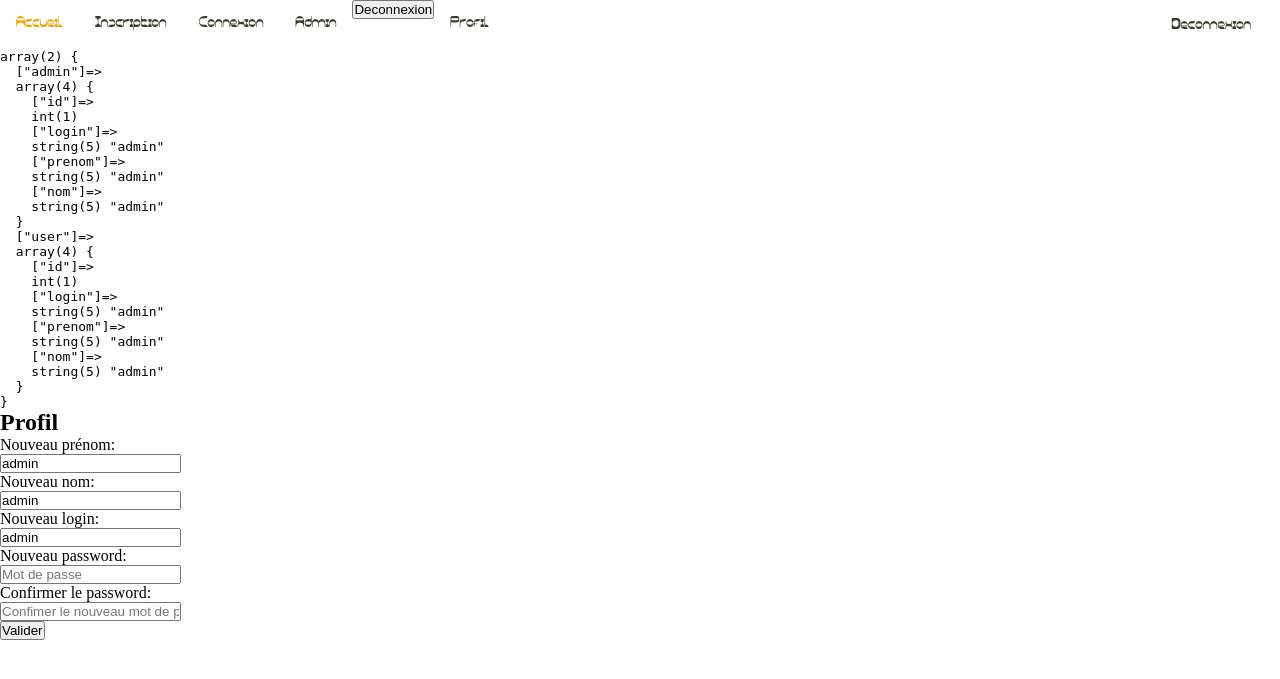
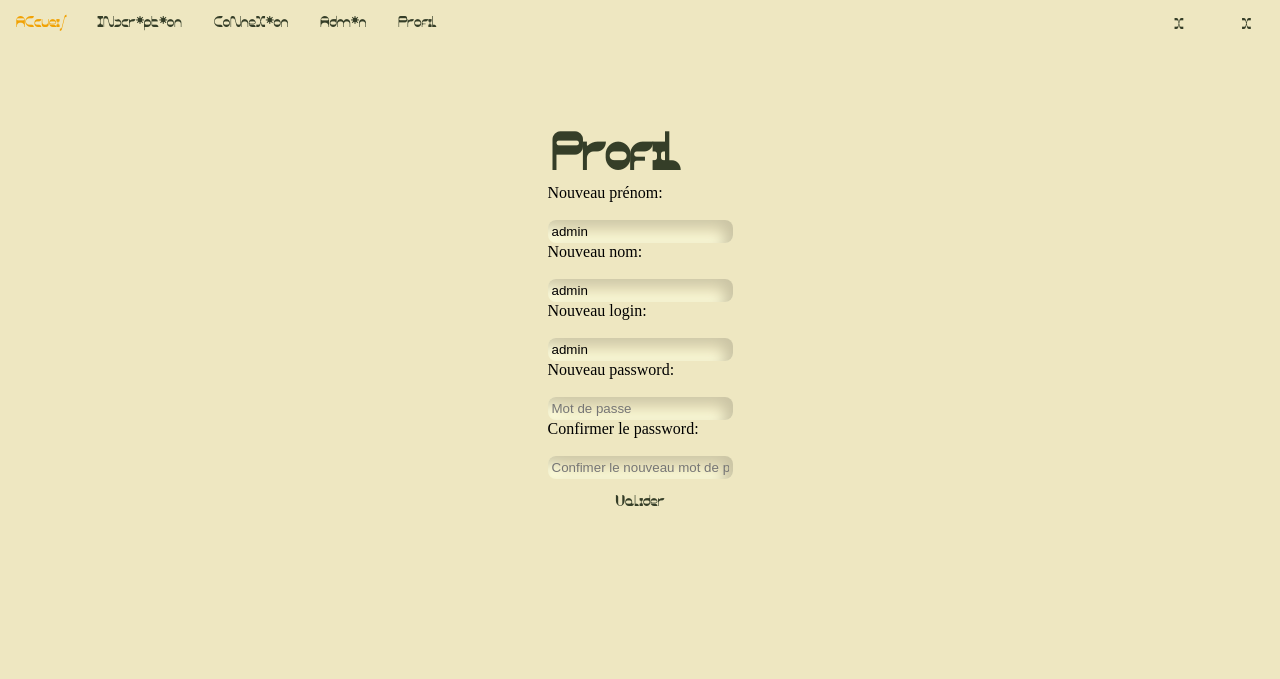
Before and after one commit to laura-scognamiglio/module-connexion, a PHP site: page /profil.php in a window 1280 px wide. Shown: the top 679 px of the page. Run offline with PHP 8.4, Linux system fonts and the light colour scheme; a user stored in the database is signed in; data comes from the database, SQL or seed files in the repository.

Commit message:
style des formulaire terminé

```diff
--- a/inscription.php
+++ b/inscription.php
@@ -69,7 +69,7 @@ if(isset($_POST['name']) && !empty($_POST['name'])
     <main>
     <section class= connect_form>
         <form action="inscription.php" method="post">
-                <h2 class="text-center">Inscription</h2>
+                <h2 class="text-center">INscr*pt*on</h2>
                 <div class="form-group">
                     <input type="name" name="name" class="form-control" placeholder="Prénom" required="required" autocomplete="off">
                 </div>
@@ -86,7 +86,7 @@ if(isset($_POST['name']) && !empty($_POST['name'])
                     <input type="password" name="passwordconfirm" class="form-control" placeholder="Confimer le mot de passe" required="required" autocomplete="off">
                 </div>
                 <div class="form-group">
-                    <button type="submit" name= "submit" class="btn btn-primary btn-block">Inscription</button>
+                    <button type="submit" name= "submit" class="btn btn-primary btn-block">DONE</button>
                 </div>
             </form>
         </div>
--- a/navbar.php
+++ b/navbar.php
@@ -12,19 +12,19 @@
         <nav class= "navbar">
             <form action="index.php" method="post">
             <ul class="navul">
-                <li class="navli"><a href="index.php">Accueil</a></li>
-                <li class="navli"><a href="inscription.php">Inscription</a></li>
-                <li class="navli"><a href="connexion.php">Connexion</a></li>
+                <li class="navli"><a href="index.php">ACcuei/</a></li>
+                <li class="navli"><a href="inscription.php">INscr*pt*on</a></li>
+                <li class="navli"><a href="connexion.php">CoNneX*on</a></li>
                 <!-- <li><a href="profil.php">Profil</a></li> -->
                 <!-- balise php avec la condition de reconnaisance du profil admin -->
                 <?php
                 if (isset($_SESSION['admin'])){
-                    echo ('<li class="navli"><a href="admin.php">Admin</a></li>');
-                    echo ('<li class="navli"><button type="submit" name="deco" class="btn btn-primary btn-block">Deconnexion</button></li>');
+                    echo ('<li class="navli"><a href="admin.php">Adm*n</a></li>');
+                    echo ('<li class="libtndeco"><button type="submit" name="deco" class="btn btn-primary btn-block">X</button></li>');
                 }
                 if(isset($_SESSION['user'])){
-                    echo ('<li class="navli"><a href="profil.php">Profil</a></li>');
-                    echo ('<li class="libtndeco"><button class="btndeco"  type="submit" name="deco"  >Deconnexion</button></li>');
+                    echo ('<li class="navli"><a href="prof*/.php">Profil</a></li>');
+                    echo ('<li class="libtndeco"><button class="btndeco"  type="submit" name="deco"  >X</button></li>');
                 }
                 if(isset($_POST['deco'])){
                     session_destroy();
--- a/profil.php
+++ b/profil.php
@@ -9,7 +9,7 @@ $slogin = $_SESSION['user']['login'];
 
 $query = mysqli_query($bdd,"SELECT * FROM `utilisateurs` WHERE `login`= '$slogin'");
 $result = mysqli_fetch_assoc($query);
-// $get_id = mysqli_query("SELECT `id` FROM `utilisateurs`");
+
 
 if(isset($_POST['valider'])){
 
@@ -30,9 +30,9 @@ if(isset($_POST['valider'])){
     // }
 }
 
-echo '<pre>';
-var_dump($_SESSION);
-echo '</pre>';
+// echo '<pre>';
+// var_dump($_SESSION);
+// echo '</pre>';
 
 ?>
 <!DOCTYPE html>
@@ -44,28 +44,28 @@ echo '</pre>';
     <link rel="stylesheet" href="style.css" type="text/css">
     <title>Document</title>
 </head>
-<body>
+<body class="profilBody">
     <main>
     <section class= connect_form>
         <form action="profil.php" method="post">
                 <h2 class="text-center">Profil</h2>
-                <div class="form-group">
+                <div class="form-group-profil">
                     <label for="name">Nouveau prénom:</label><br>
                     <input type="name" name="name" class="form-control" placeholder="Prénom" required="required" value ="<?php echo $_SESSION['user']['prenom'] ?>" autocomplete="off">
                 </div>
-                <div class="form-group">
+                <div class="form-group-profil">
                 <label for="surname">Nouveau nom:</label><br>
                     <input type="surname" name="surname" class="form-control" placeholder="Nom" required="required" value ="<?php echo $_SESSION['user']['nom'] ?>" autocomplete="off">
                 </div>
-                <div class="form-group">
+                <div class="form-group-profil">
                 <label for="login">Nouveau login:</label><br>
                     <input type="login" name="login" class="form-control" placeholder="Login" required="required" value ="<?php echo $_SESSION['user']['login'] ?>" autocomplete="off">
                 </div>
-                <div class="form-group">
+                <div class="form-group-profil">
                 <label for="login">Nouveau password:</label><br>
                     <input type="password" name="password" class="form-control" placeholder="Mot de passe" required="required"  autocomplete="off">
                 </div>
-                <div class="form-group">
+                <div class="form-group-profil">
                 <label for="login">Confirmer le password:</label><br>
                     <input type="passwordconfirm" name="passwordconfirm" class="form-control" placeholder="Confimer le nouveau mot de passe" required="required"  autocomplete="off">
                 </div>
--- a/style.css
+++ b/style.css
@@ -17,7 +17,7 @@
 
 }
 
-.indexBody {
+.indexBody, .inscBody, .conBody, .profilBody, .adminBody{
     scroll-behavior: smooth;
     background-color: #EEE7C1;
 }
@@ -101,8 +101,9 @@
 
 }
 
-.title:hover{
+.title:hover, .text-center:hover{
     color: #F1A204;
+    transition: all 0.3s ease;
 }
 .indexpic{
     display: flex;
@@ -113,3 +114,65 @@
 	height: auto;
 
 }
+.connect_form{
+    display: flex;
+    justify-content: center;
+
+}
+.form-group{
+    display: flex;
+    justify-content: center;
+    padding: 4px;
+
+}
+.form-group-profil{
+    display: flex;
+    align-items: baseline;
+    justify-content: space-evenly;
+    flex-direction: column;
+}
+.form-control{
+    position: relative;
+    padding: 4px;
+    display: inline-block;
+    border-radius: 8px;
+    background: #EEE7C1;
+    box-shadow: inset -8px 6px 14px #cac4a4,
+                inset 8px -6px 14px #ffffde;
+    border: none;
+
+}
+
+.text-center{
+    color: #353E28;
+    font-family: "neuneu";
+    font-size: 50px;
+    padding-top: 80px;
+    padding-left: 4px;
+    transition: all 0.3s ease;
+
+}
+
+.btn{
+    padding: 10px 25px;
+    color: #353E28;
+    font-family: "neuneu";
+    font-size: 15px;
+    font-weight: 500;
+    background: transparent;
+    border: none;
+}
+
+.btn:hover{
+    color: #F1A204;
+    transition: all 0.3s ease;
+      cursor: pointer;
+
+     position: relative;
+     display: inline-block;
+     border-radius: 8px;
+     background: #EEE7C1;
+     box-shadow: inset -8px 6px 14px #cac4a4,
+                 inset 8px -6px 14px #ffffde;
+     border: none;
+}
```
Also changed, not shown: admin.php (+6 -6 lines), connexion.php (+4 -4 lines).
